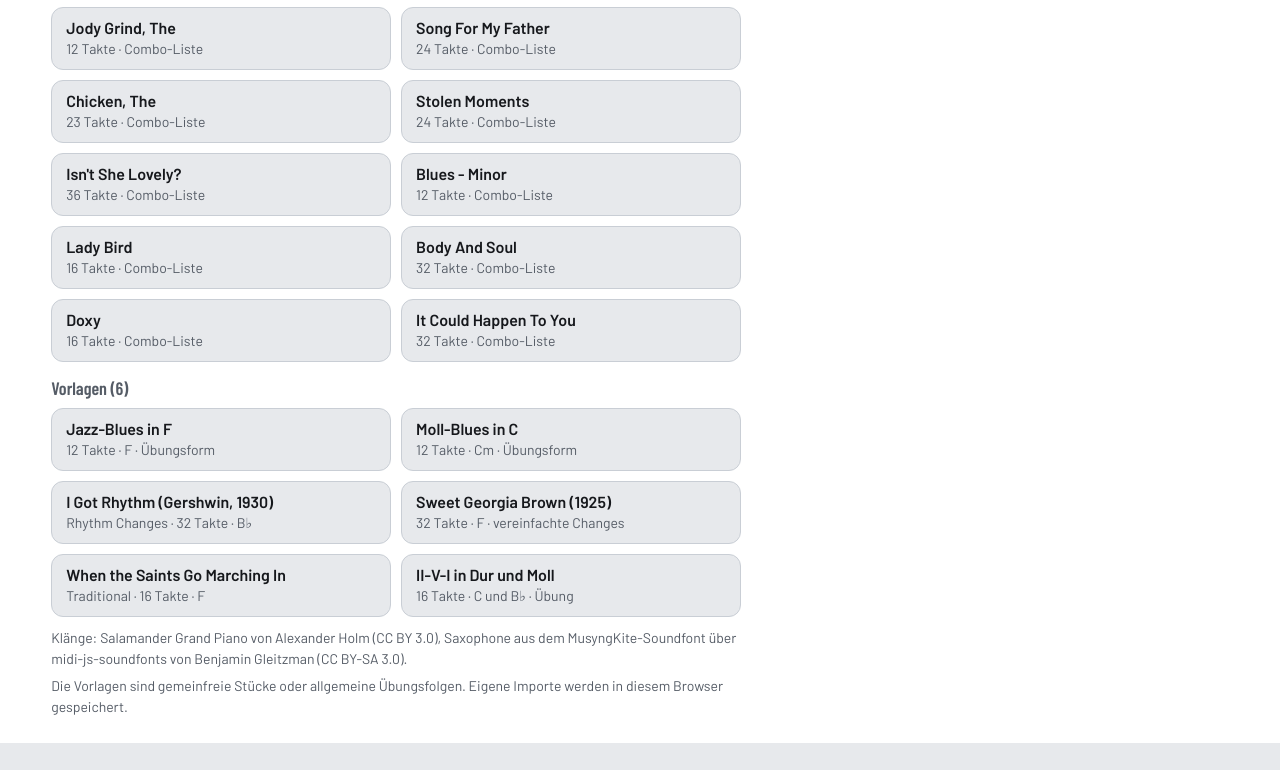
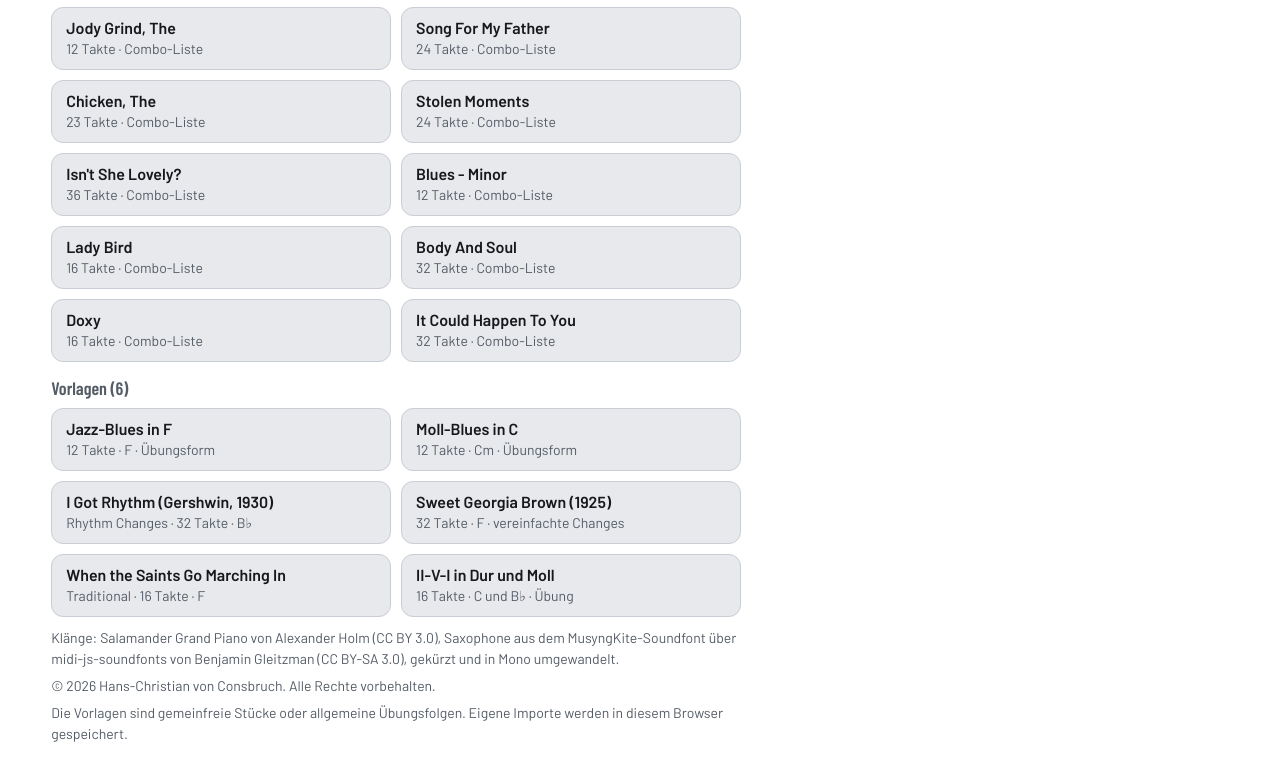
Before and after one commit to bvk4y6k65f-svg/voice-leader, a plain HTML site: page index.html in a window 1280 px wide. Shown: the part 2661-3431 px from the top of the page. Before the commit the page ends 3404 px from the top, so only its background shows below. Drawn offline with nearby package versions, Linux system fonts and the light colour scheme.

Commit message:
Add copyright notice, LICENSE and sound attributions
Co-Authored-By: Claude Opus 5.5 <noreply@anthropic.com>
Claude-Session: https://claude.ai/code/session_016GrTy1GKUfgsRFZv5zwkjT

```diff
--- a/index.html
+++ b/index.html
@@ -1,4 +1,5 @@
 <!DOCTYPE html>
+<!-- Voice Leader. © 2026 Hans-Christian von Consbruch. Alle Rechte vorbehalten. Nutzung, Vervielfältigung oder Weitergabe nur mit schriftlicher Zustimmung. -->
 <html lang="de">
 <head>
 <meta charset="utf-8">
@@ -205,7 +206,8 @@ details.help ul{margin:6px 0 0;padding-left:20px}
     <h2>Hinterlegte Standards</h2>
     <input type="text" id="libQ" placeholder="Titel suchen …" aria-label="Standards durchsuchen" style="margin-bottom:12px">
     <div id="lib"></div>
-    <p class="hint" style="margin-top:10px">Klänge: Salamander Grand Piano von Alexander Holm (CC BY 3.0), Saxophone aus dem MusyngKite-Soundfont über midi-js-soundfonts von Benjamin Gleitzman (CC BY-SA 3.0).</p>
+    <p class="hint" style="margin-top:10px">Klänge: Salamander Grand Piano von Alexander Holm (CC BY 3.0), Saxophone aus dem MusyngKite-Soundfont über midi-js-soundfonts von Benjamin Gleitzman (CC BY-SA 3.0), gekürzt und in Mono umgewandelt.</p>
+    <p class="hint" style="margin-top:6px">© 2026 Hans-Christian von Consbruch. Alle Rechte vorbehalten.</p>
     <p class="hint" style="margin-top:6px">Die Vorlagen sind gemeinfreie Stücke oder allgemeine Übungsfolgen. Eigene Importe werden in diesem Browser gespeichert.</p>
   </div>
   <div class="imp">
```
Also changed, not shown: sw.js (+2 -1 lines), 2 other files.
